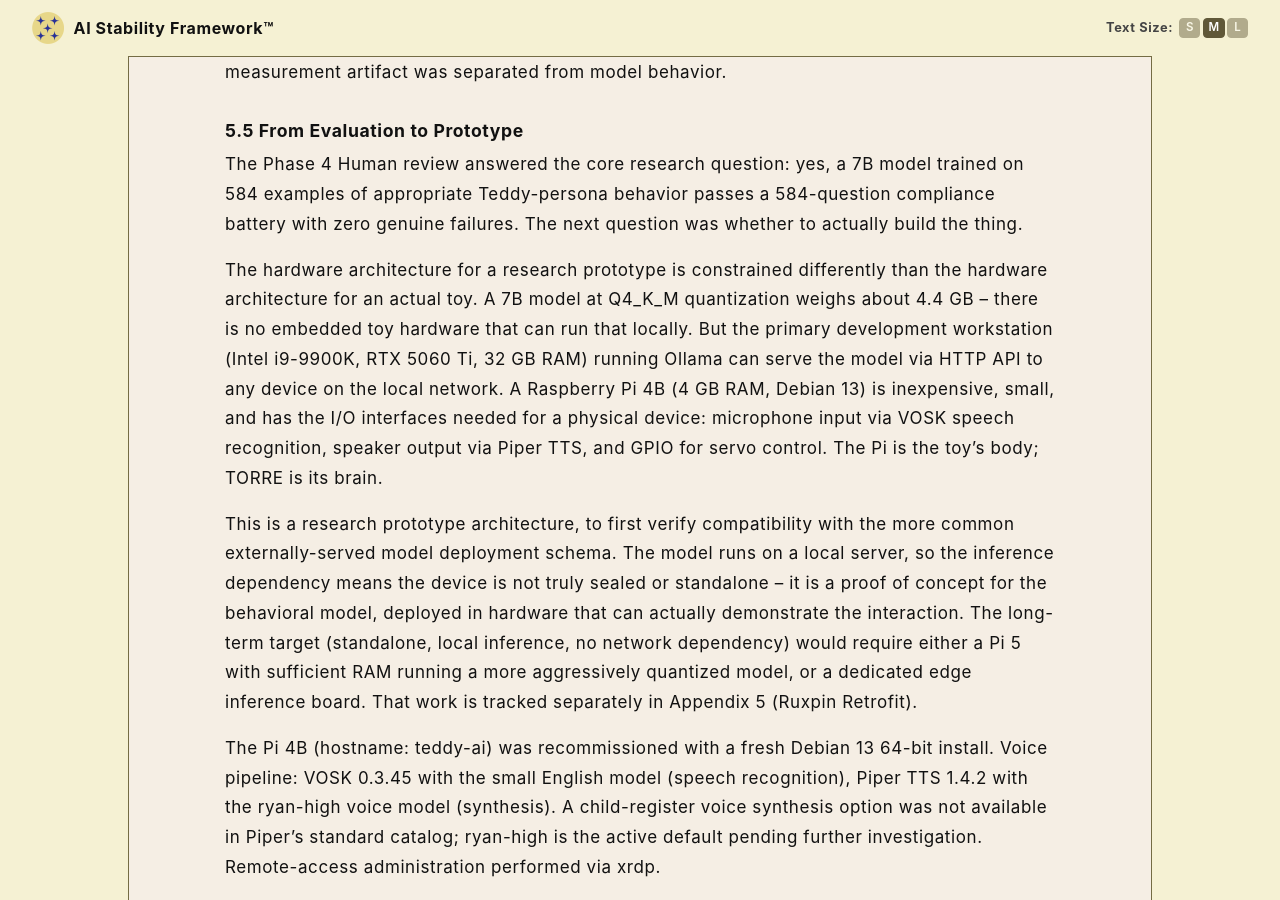
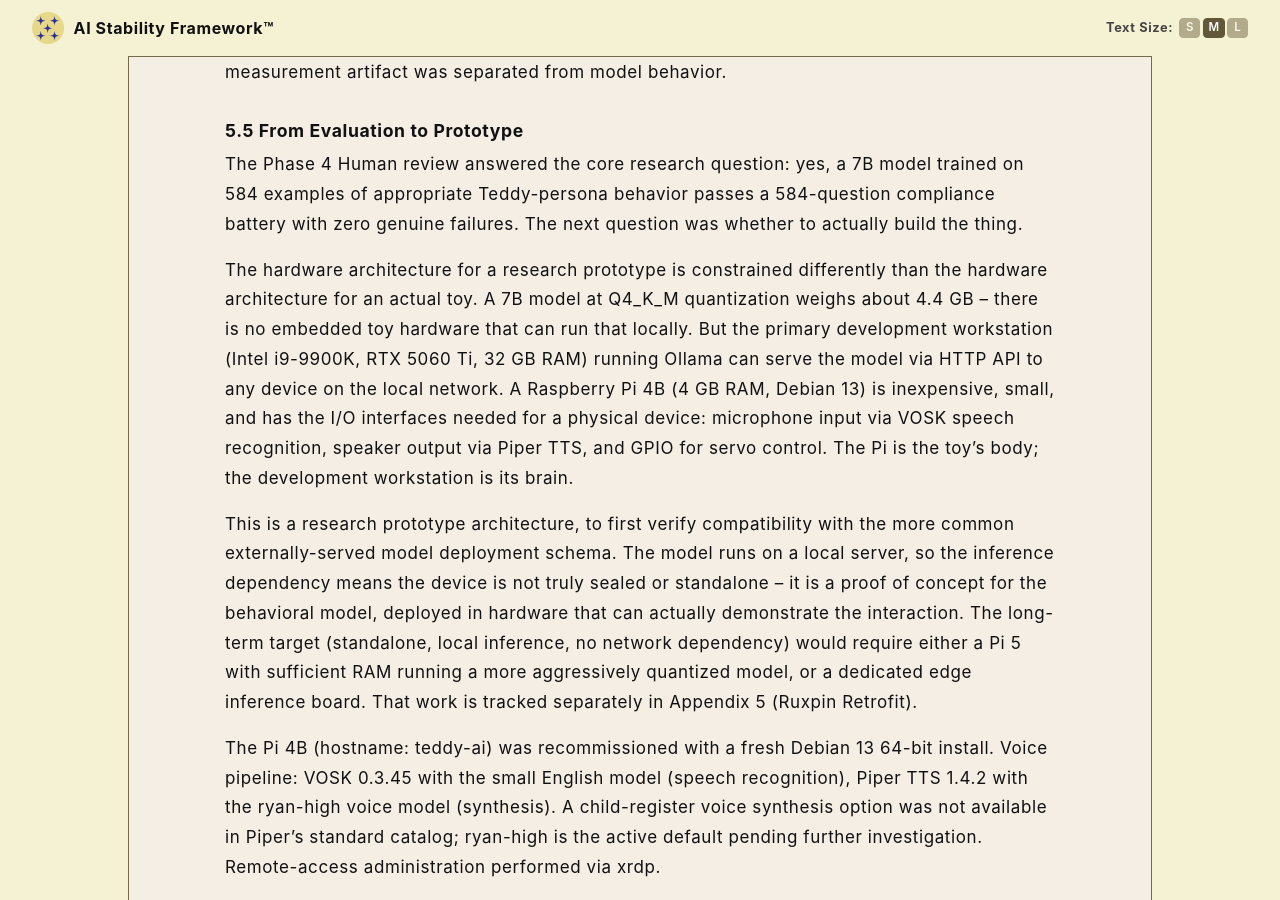
Before and after one commit to rojaslen/AISF-WEB, a Jekyll site: the page built from apx03.md, in a window 1280 px wide and 900 px high, scrolled down 10062 px. Built offline with Jekyll 4.4.1, drawn with Linux system fonts in a browser that asks for light colours; some web fonts are replaced; some of the changed text lies outside the part shown.

Commit message:
Update apx03.md

```diff
--- a/apx03.md
+++ b/apx03.md
@@ -229,7 +229,7 @@ The distributional training approach was confirmed viable at 7B scale: 584 examp
 
 The Phase 4 Human review answered the core research question: yes, a 7B model trained on 584 examples of appropriate Teddy-persona behavior passes a 584-question compliance battery with zero genuine failures. The next question was whether to actually build the thing.
 
-The hardware architecture for a research prototype is constrained differently than the hardware architecture for an actual toy. A 7B model at Q4_K_M quantization weighs about 4.4 GB -- there is no embedded toy hardware that can run that locally. But the primary development workstation (Intel i9-9900K, RTX 5060 Ti, 32 GB RAM) running Ollama can serve the model via HTTP API to any device on the local network. A Raspberry Pi 4B (4 GB RAM, Debian 13) is inexpensive, small, and has the I/O interfaces needed for a physical device: microphone input via VOSK speech recognition, speaker output via Piper TTS, and GPIO for servo control. The Pi is the toy's body; TORRE is its brain.
+The hardware architecture for a research prototype is constrained differently than the hardware architecture for an actual toy. A 7B model at Q4_K_M quantization weighs about 4.4 GB -- there is no embedded toy hardware that can run that locally. But the primary development workstation (Intel i9-9900K, RTX 5060 Ti, 32 GB RAM) running Ollama can serve the model via HTTP API to any device on the local network. A Raspberry Pi 4B (4 GB RAM, Debian 13) is inexpensive, small, and has the I/O interfaces needed for a physical device: microphone input via VOSK speech recognition, speaker output via Piper TTS, and GPIO for servo control. The Pi is the toy's body; the development workstation is its brain.
 
 This is a research prototype architecture, to first verify compatibility with the more common externally-served model deployment schema. The model runs on a local server, so the inference dependency means the device is not truly sealed or standalone -- it is a proof of concept for the behavioral model, deployed in hardware that can actually demonstrate the interaction. The long-term target (standalone, local inference, no network dependency) would require either a Pi 5 with sufficient RAM running a more aggressively quantized model, or a dedicated edge inference board. That work is tracked separately in Appendix 5 (Ruxpin Retrofit).
 
```
Also changed, not shown: other parts of apx03.md (+1 -1 lines).
